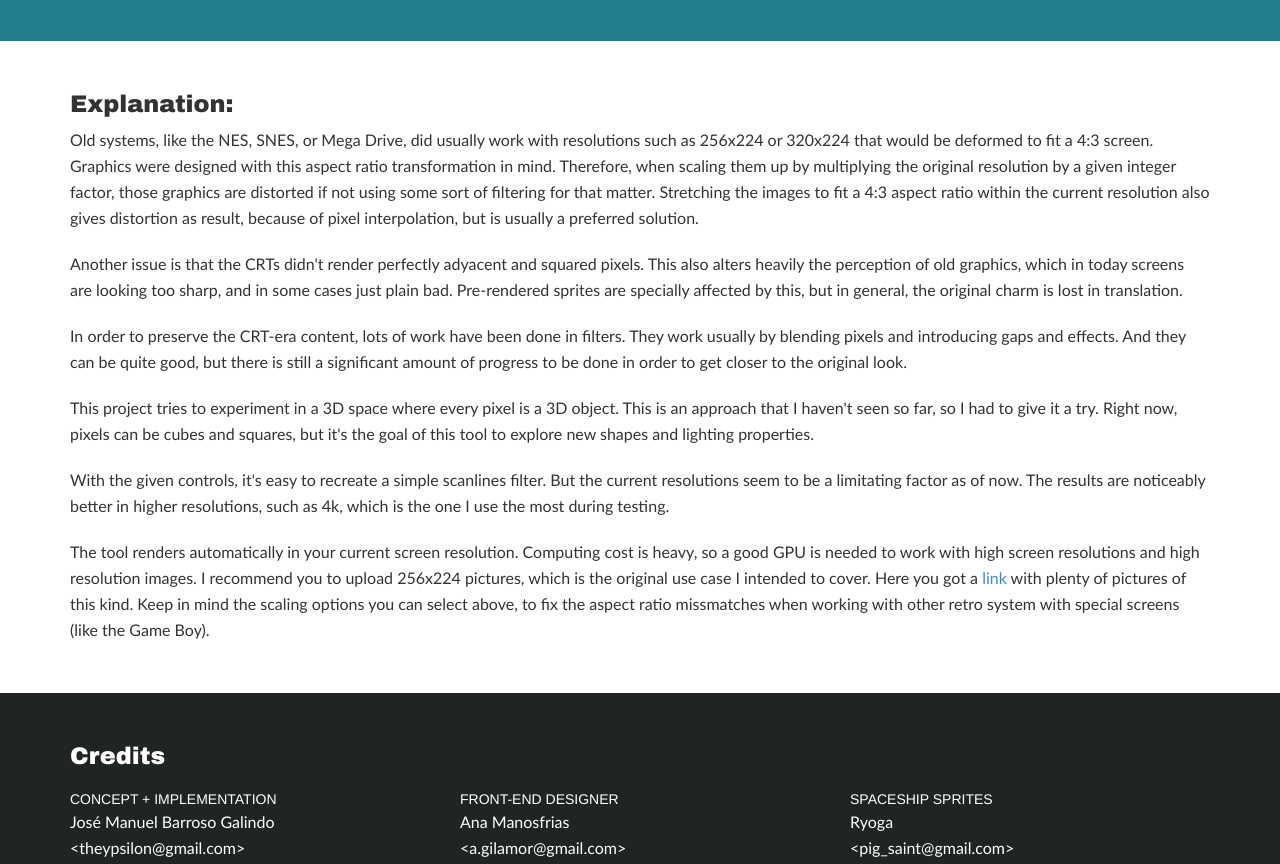
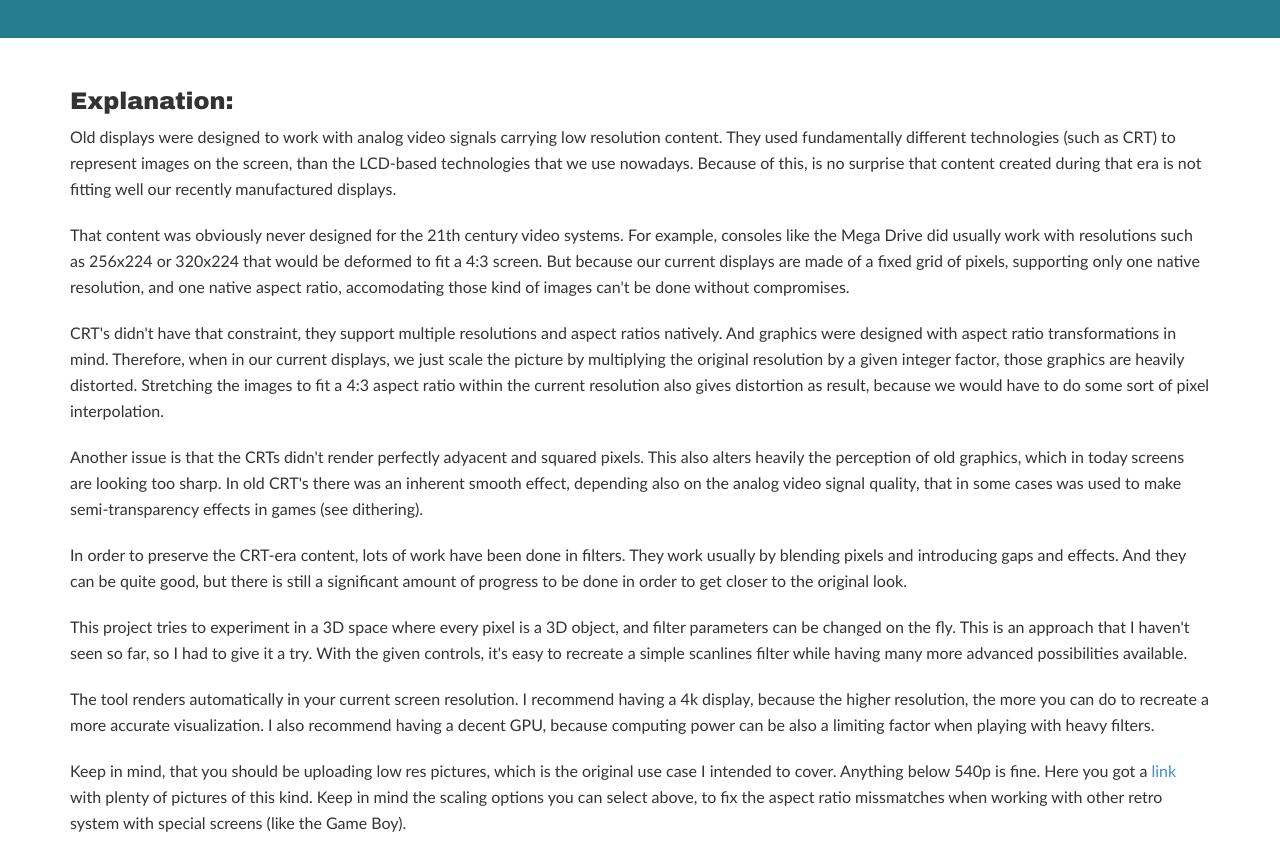
Before and after one commit to theypsilon/display-sim, a website built with webpack: page www/assets/index.html in a window 1280 px wide. Shown: the part 922-1786 px from the top of the page. Built offline with nearby package versions, Linux system fonts and the light colour scheme.

Commit message:
Improving texts a bit.

```diff
--- a/todo.txt
+++ b/todo.txt
@@ -1 +1,3 @@
+· Introduce presets. Aperture Grille, Shadow Mask, and Custom.
+· Introduce GBA/GB resolutions and aspect ratios in scaling auto detections.
 · Improve texts.
--- a/www/assets/index.html
+++ b/www/assets/index.html
@@ -50,7 +50,7 @@ along with this program.  If not, see <https://www.gnu.org/licenses/>.
       <h1 class="margin-sm-bottom">Display Sim</h1>
       <div class="row">
         <div class="col-md-6 col-sm-12 margin-sm-bottom">
-          <p>This tool offers you a way to explore video filtering parameters that could be used to mitigate the inaccurate experience of watching content designed for old video systems, in modern LCD screens.</p>
+          <p>This tool offers you a way to explore video filtering parameters that could be used to recreate old display visual appearances within modern LCD screens.</p>
         </div>
         <div class="col-md-4 col-md-offset-2 col-sm-12 text-center">
           <p>Don't get why this is a thing?</p>
@@ -148,12 +148,14 @@ along with this program.  If not, see <https://www.gnu.org/licenses/>.
     <section class="container explanation">
       <h3>Explanation:</h3>
       <a name="explanation"></a>
-      <p>Old systems, like the NES, SNES, or Mega Drive, did usually work with resolutions such as 256x224 or 320x224 that would be deformed to fit a 4:3 screen. Graphics were designed with this aspect ratio transformation in mind. Therefore, when scaling them up by multiplying the original resolution by a given integer factor, those graphics are distorted if not using some sort of filtering for that matter. Stretching the images to fit a 4:3 aspect ratio within the current resolution also gives distortion as result, because of pixel interpolation, but is usually a preferred solution.</p>
-      <p>Another issue is that the CRTs didn't render perfectly adyacent and squared pixels. This also alters heavily the perception of old graphics, which in today screens are looking too sharp, and in some cases just plain bad. Pre-rendered sprites are specially affected by this, but in general, the original charm is lost in translation.</p>
+      <p>Old displays were designed to work with analog video signals carrying low resolution content. They used fundamentally different technologies (such as CRT) to represent images on the screen, than the LCD-based technologies that we use nowadays. Because of this, is no surprise that content created during that era is not fitting well our recently manufactured displays.</p>
+      <p>That content was obviously never designed for the 21th century video systems. For example, consoles like the Mega Drive did usually work with resolutions such as 256x224 or 320x224 that would be deformed to fit a 4:3 screen. But because our current displays are made of a fixed grid of pixels, supporting only one native resolution, and one native aspect ratio, accomodating those kind of images can't be done without compromises.</p>
+      <p>CRT's didn't have that constraint, they support multiple resolutions and aspect ratios natively. And graphics were designed with aspect ratio transformations in mind. Therefore, when in our current displays, we just scale the picture by multiplying the original resolution by a given integer factor, those graphics are heavily distorted. Stretching the images to fit a 4:3 aspect ratio within the current resolution also gives distortion as result, because we would have to do some sort of pixel interpolation.</p>
+      <p>Another issue is that the CRTs didn't render perfectly adyacent and squared pixels. This also alters heavily the perception of old graphics, which in today screens are looking too sharp. In old CRT's there was an inherent smooth effect, depending also on the analog video signal quality, that in some cases was used to make semi-transparency effects in games (see dithering).</p>
       <p>In order to preserve the CRT-era content, lots of work have been done in filters. They work usually by blending pixels and introducing gaps and effects. And they can be quite good, but there is still a significant amount of progress to be done in order to get closer to the original look.</p>
-      <p>This project tries to experiment in a 3D space where every pixel is a 3D object. This is an approach that I haven't seen so far, so I had to give it a try. Right now, pixels can be cubes and squares, but it's the goal of this tool to explore new shapes and lighting properties.</p>
-      <p>With the given controls, it's easy to recreate a simple scanlines filter. But the current resolutions seem to be a limitating factor as of now. The results are noticeably better in higher resolutions, such as 4k, which is the one I use the most during testing.</p>
-      <p>The tool renders automatically in your current screen resolution. Computing cost is heavy, so a good GPU is needed to work with high screen resolutions and high resolution images. I recommend you to upload 256x224 pictures, which is the original use case I intended to cover. Here you got a <a href="https://www.google.com/search?q=snes&biw=1853&bih=950&tbm=isch&source=lnt&tbs=isz:ex,iszw:256,iszh:224">link</a> with plenty of pictures of this kind. Keep in mind the scaling options you can select above, to fix the aspect ratio missmatches when working with other retro system with special screens (like the Game Boy).</p>
+      <p>This project tries to experiment in a 3D space where every pixel is a 3D object, and filter parameters can be changed on the fly. This is an approach that I haven't seen so far, so I had to give it a try. With the given controls, it's easy to recreate a simple scanlines filter while having many more advanced possibilities available.</p>
+      <p>The tool renders automatically in your current screen resolution. I recommend having a 4k display, because the higher resolution, the more you can do to recreate a more accurate visualization. I also recommend having a decent GPU, because computing power can be also a limiting factor when playing with heavy filters.</p>
+      <p>Keep in mind, that you should be uploading low res pictures, which is the original use case I intended to cover. Anything below 540p is fine. Here you got a <a href="https://www.google.com/search?q=snes&biw=1853&bih=950&tbm=isch&source=lnt&tbs=isz:ex,iszw:256,iszh:224">link</a> with plenty of pictures of this kind. Keep in mind the scaling options you can select above, to fix the aspect ratio missmatches when working with other retro system with special screens (like the Game Boy).</p>
     </section>
 
     <footer class="clear text-white bg-footer">
--- a/www/src/main.js
+++ b/www/src/main.js
@@ -490,6 +490,7 @@ async function prepareUi () {
             const gifKey = isAsset ? img.src : canvas.toDataURL();
             let gif = gifCache[gifKey];
             if (!gif) {
+                benchmark("decoding...");
                 gif = new GIF();
                 gif.load(img.src);
                 await new Promise(resolve => {
```
